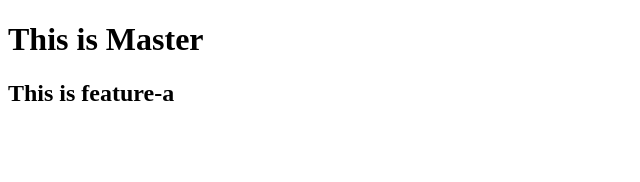
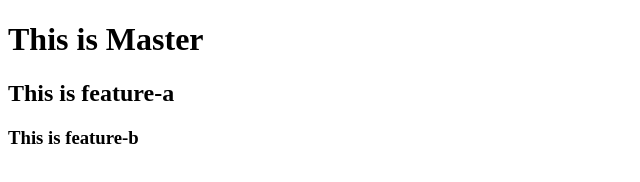
Before and after one commit to andrechrstian/Andre1, a plain HTML site: page index.html in a window 1280 px wide. Shown: the whole page, without its empty margins (0-640 px from the left). Drawn offline with Linux system fonts and the light colour scheme.

Commit message:
add feature-b

```diff
--- a/index.html
+++ b/index.html
@@ -9,5 +9,6 @@
 <body>
     <h1> This is Master</h1>
     <h2> This is feature-a</h2>
+    <h3> This is feature-b</h3>
 </body>
 </html>
```
